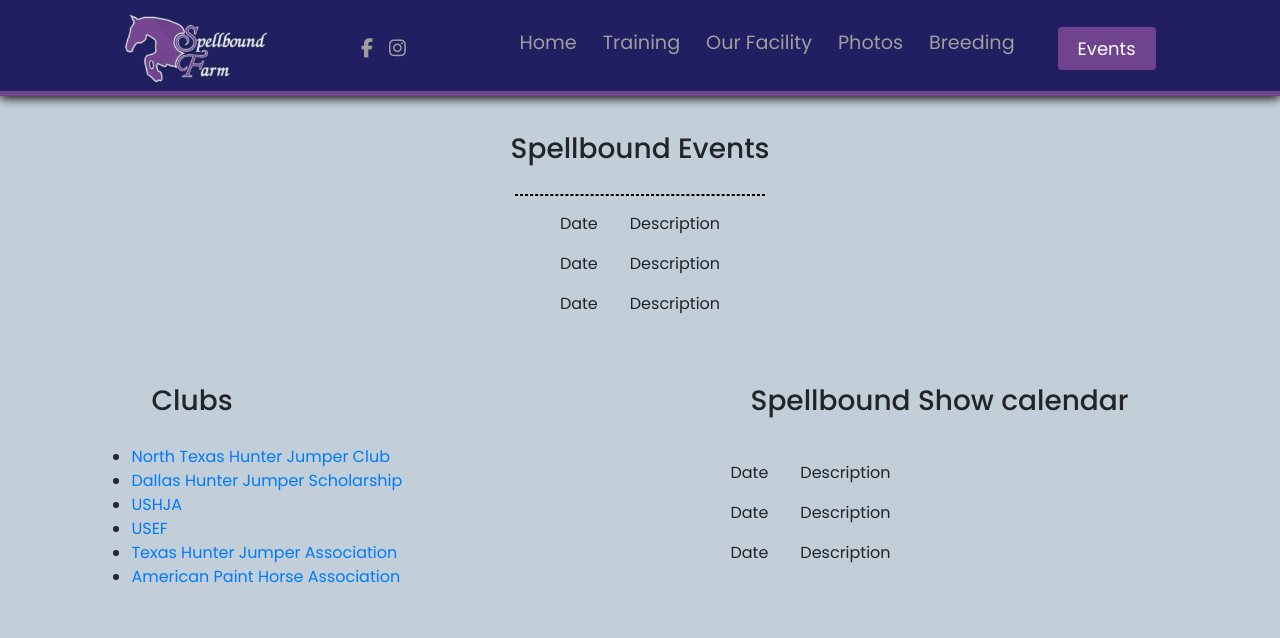
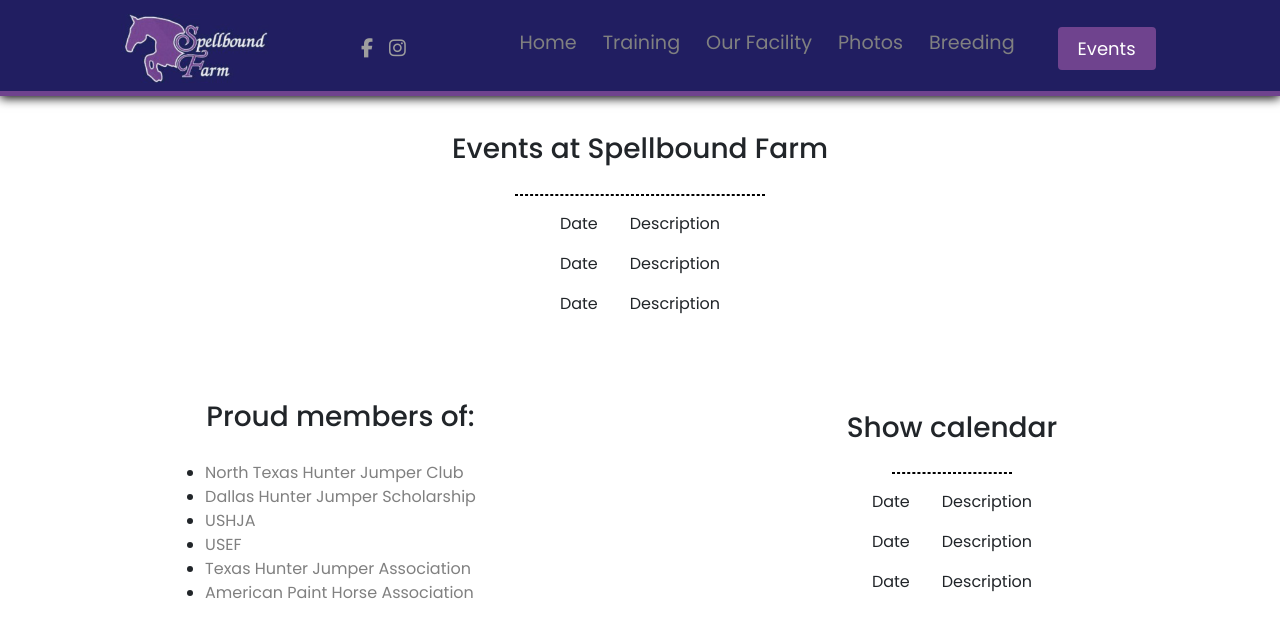
Before and after one commit to supermonkey74/SBF-React, a React (Create React App) app: page /events in a window 1280 px wide. Shown: the top 638 px of the page. Built offline with nearby package versions, Linux system fonts and the light colour scheme; some icons are missing; the HTML template or start-up script is replaced by a standard one.

Commit message:
Events updates

```diff
--- a/src/Components/pages/Events.css
+++ b/src/Components/pages/Events.css
@@ -1,6 +1,16 @@
+:root {
+
+      --sbPurple:#6f438e;
+      --sbBlue:  #211e61;
+      --sbGrey: #9e9e9e;
+      --primary: #1888ff;
+
+}
+
+
 .event-outer-container {
 
-        background-color: rgb(194, 206, 216);
+        background-color: --sbGrey;
         height: 100vh;
 
 }
@@ -34,14 +44,58 @@
 
 
 
-.club-events {
-    width: 48%;
+.club-sites {
+    width: 50%;
+    display: flex;
+    flex-direction: column;
+    align-items: center;
+    justify-content: center;
+    padding: 1rem;
+
+
 
     /* border: blue solid; */
 }
 
+.club-events li {
+
+    list-style-type: none;
+}
+
+a:link {
+
+    color: black;
+}
+
+
+
+a:active {
+
+    color: black;
+}
+
+a:link {
+
+    color: grey;
+}
+
+a:after {
+
+    color: black;
+}
+
+a:hover {
+
+    color: grey;
+}
 .sbf-events {
 
+    width: 48%;
+    display: flex;
+    flex-direction: column;
+    align-items: center;
+    justify-content: center;
+    /* padding: 1rem; */
 
 }
 
@@ -50,7 +104,7 @@
 
     border: 1px dashed #000;
     width: 20%;
-    margin: auto;
+    /* margin: auto;  */
 
 }
 
--- a/src/Components/pages/Events.js
+++ b/src/Components/pages/Events.js
@@ -9,7 +9,7 @@ export default function Events() {
         <div className="event-outer-container">
 
             <div className="spellbound-events">
-                <h3 className="sbf-events-title">Spellbound Events</h3>
+                <h3 className="sbf-events-title">Events at Spellbound Farm</h3>
                     <div className="underline-large"></div>
                     {/* <img src={Logo} alt="" className="" /> */}
 
@@ -27,8 +27,8 @@ export default function Events() {
             </div>
                     <div className="clubs-container">
 
-                        <div className="club-events">
-                            <h3 className="sbf-events-title">Clubs</h3>
+                        <div className="club-sites">
+                            <h3 className="sbf-events-title">Proud members of:</h3>
 
                             <ul className="">
                                 <li> <a href="https://www.nthjc.com/" target="none">North Texas Hunter Jumper Club</a>  </li>
@@ -42,7 +42,8 @@ export default function Events() {
                         </div>
 
                         <div className="sbf-events">
-                            <h3 className="sbf-events-title">Spellbound Show calendar</h3>
+                            <h3 className="sbf-events-title">Show calendar</h3>
+                            <div className="underline-large"></div>
                             <ul className="">
                             <div className="sbf-show-list">
                     <li className="show-list-item-date">Date</li> <li className="show-list-desc">Description</li>
```
